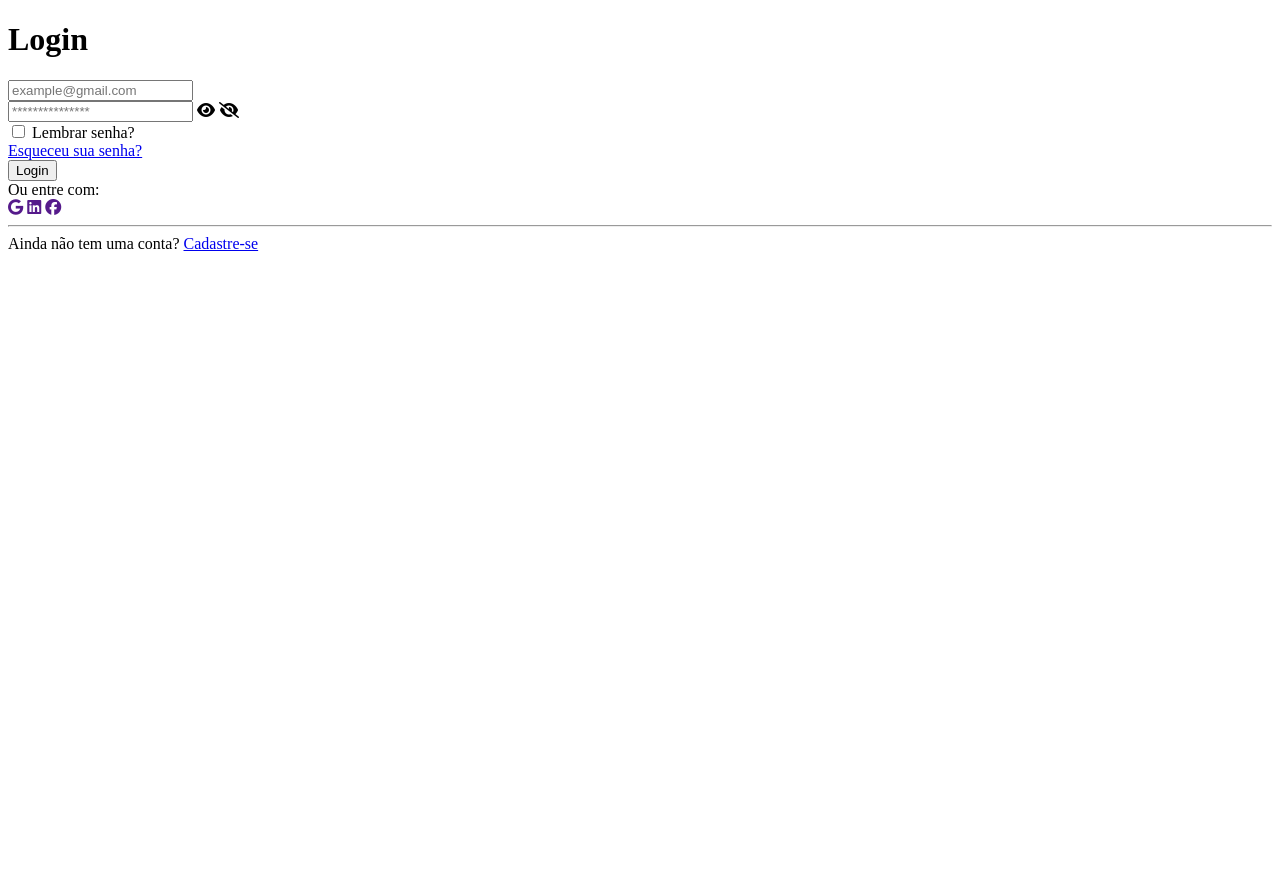
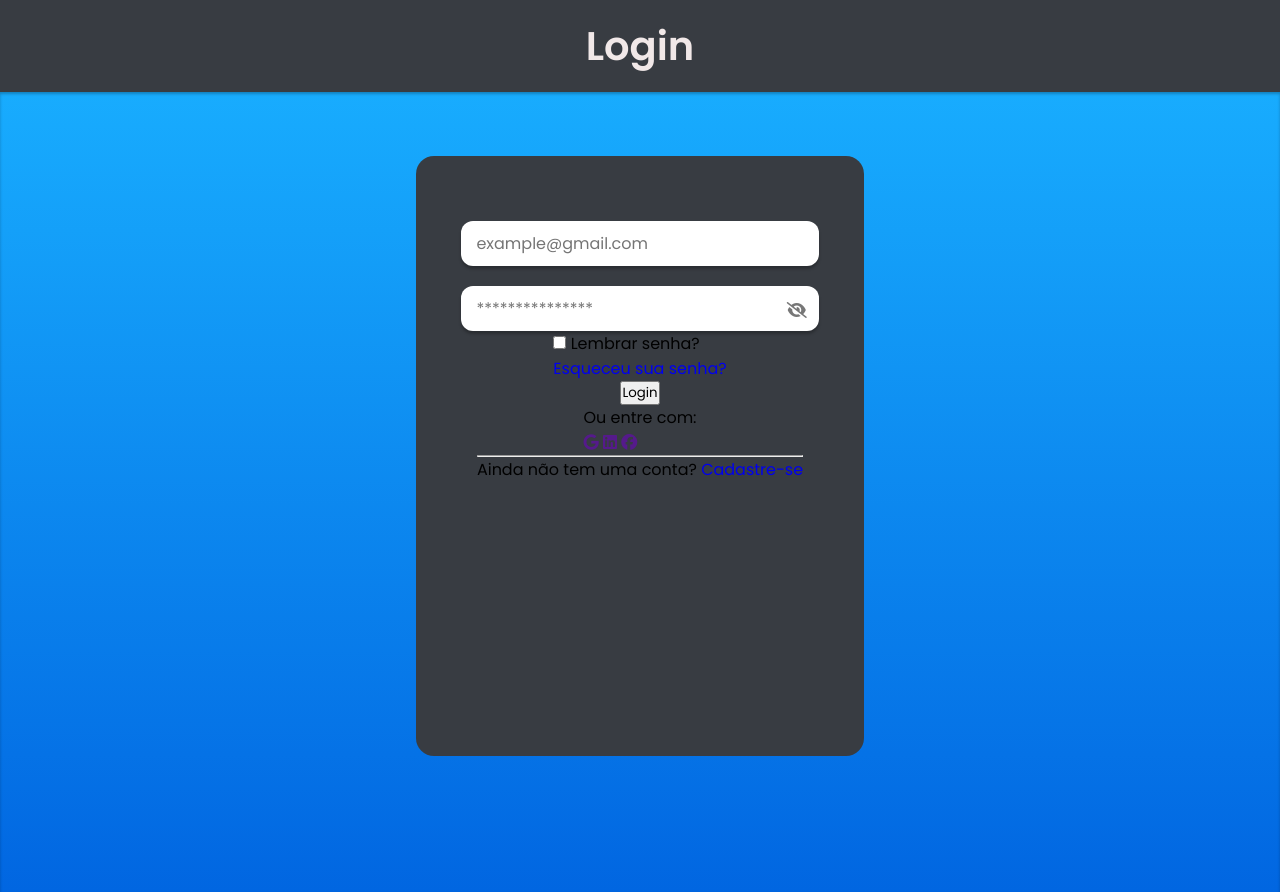
Before and after one commit to andreluizcnunes/login99, a plain HTML site: page index.html in a window 1280 px wide. Before the commit the page ends 800 px from the top, so only its background shows below. Drawn offline with Linux system fonts and the light colour scheme.

Commit message:
estilização do header e container inputs com seus componentens

```diff
--- a/assets/css/style.css
+++ b/assets/css/style.css
@@ -1,101 +1,97 @@
-.main-container {
-  width: 100vw;
-  height: 100vh;
-  background: rgba(253, 183, 55, 100%);
+* {
+  margin: 0;
+  padding: 0;
+  box-sizing: border-box;
+  font-family: 'Poppins', sans-serif;
+  text-decoration: none;
+}
+
+header {
+  min-height: 9vh;
   display: flex;
   justify-content: center;
   align-items: center;
-  margin: 0 auto;
-  font-family: Arial, Helvetica, sans-serif;
+  background-color: #383c42;
+  padding: 1rem;
 }
 
-.login-container {
+header h1 {
+  font-size: 2.5rem;
+  color: rgb(241, 232, 232);
+}
+
+main {
+  width: 100%;
+  min-height: 100vh;
+  background: linear-gradient(to bottom, #18acfe, #0166e1);
+
+  display: flex;
+  justify-content: center;
+
+  box-shadow: inset 0px 2px 3px rgba(0, 0, 0, 0.25);
+}
+
+main form {
+  margin-top: 5%;
+  width: 35%;
+  height: 75vh;
+
+  background-color: #383c42;
+  box-shadow: 0px 3px 4px rgba(0, 0, 0, 0.4) inset 0px 4px 4px
+    rgba(0, 0, 0, 0.25);
+  border-radius: 18px;
+  padding: 2%;
+
   display: flex;
   flex-direction: column;
-  width: 25rem;
-  height: 28rem;
-  background: #fff;
-  justify-content: center;
-  align-content: center;
-  border-radius: 1rem;
-  padding: 2rem;
-  text-align: center;
-  position: relative;
-  gap: 30px;
+  align-items: center;
 }
 
-@media only screen and (max-width: 400px) {
-  .login-container {
-    width: 22rem;
-  }
+.inputs-container {
+  margin-top: 10%;
+  width: 100%;
+
+  display: flex;
+  flex-direction: column;
+  align-items: center;
 }
 
-.login-container h1 {
-  font-size: 5rem;
-  color: rgba(249, 66, 58, 1);
-  top: 1.5rem;
-  left: 7rem;
-  position: absolute;
+.inputs-container input {
+  width: 90%;
+  height: 45px;
+  padding: 8px 15px;
+  border: 0;
+  outline: 0;
+  border-radius: 12px;
+
+  font-size: 16px;
+  color: #312e42;
+
+  box-shadow: 0px 3px 3px rgba(0, 0, 0, 0.25);
 }
 
-@media only screen and (max-width: 400px) {
-  .login-container h1 {
-    top: 1rem;
-    left: 4.5rem;
-  }
+.inputs-container input:focus {
+  box-shadow: inset 1px 4px 7px rgba(0, 0, 0, 0.5);
 }
 
-.login-container p {
-  margin: 0 auto;
+.password-container {
+  margin-top: 5%;
+  width: 100%;
+  position: relative;
+
+  display: flex;
+  flex-direction: column;
+  align-items: center;
 }
 
-@media only screen and (max-width: 400px) {
-  .login-container p {
-    font-size: 0.9rem;
-  }
+.password-container i {
+  position: absolute;
+  right: 8%;
+  top: 35%;
+  color: #777;
+  cursor: pointer;
 }
 
-.login-container button {
-  display: flex;
-  width: 15rem;
-  height: 3rem;
-  justify-content: center;
-  align-items: center;
-  border: skyblue 1px solid;
-  border-radius: 0.2rem;
-  margin-bottom: 2rem;
-  margin: 0 auto;
-  position: relative;
+#eye {
+  display: none;
 }
-
-.login-container button:hover {
-  background: skyblue;
-  color: #fff;
-  font-weight: 700;
-}
-
-.login-container button img {
-  max-width: 30px;
-  position: absolute;
-  left: 9px;
-}
-
-.login-container a {
-  position: absolute;
-  bottom: 1.5rem;
-  left: 7.5rem;
-  padding: 0.5rem 1rem;
-  text-decoration: none;
-}
-
-.login-container a:hover {
-  background: skyblue;
-  border-radius: 0.32rem ;
-}
-
-@media only screen and (max-width: 400px) {
-  .login-container a {
-    bottom: 4rem;
-    left: 5rem;
-  }
-}
--- a/index.html
+++ b/index.html
@@ -33,8 +33,8 @@
               class="field-password"
               placeholder="***************"
             />
-            <i class="fa-solid fa-eye"></i>
-            <i class="fa-solid fa-eye-slash"></i>
+            <i class="fa-solid fa-eye" id="eye"></i>
+            <i class="fa-solid fa-eye-slash" id="eye-slash"></i>
           </div>
         </section>
 
```
